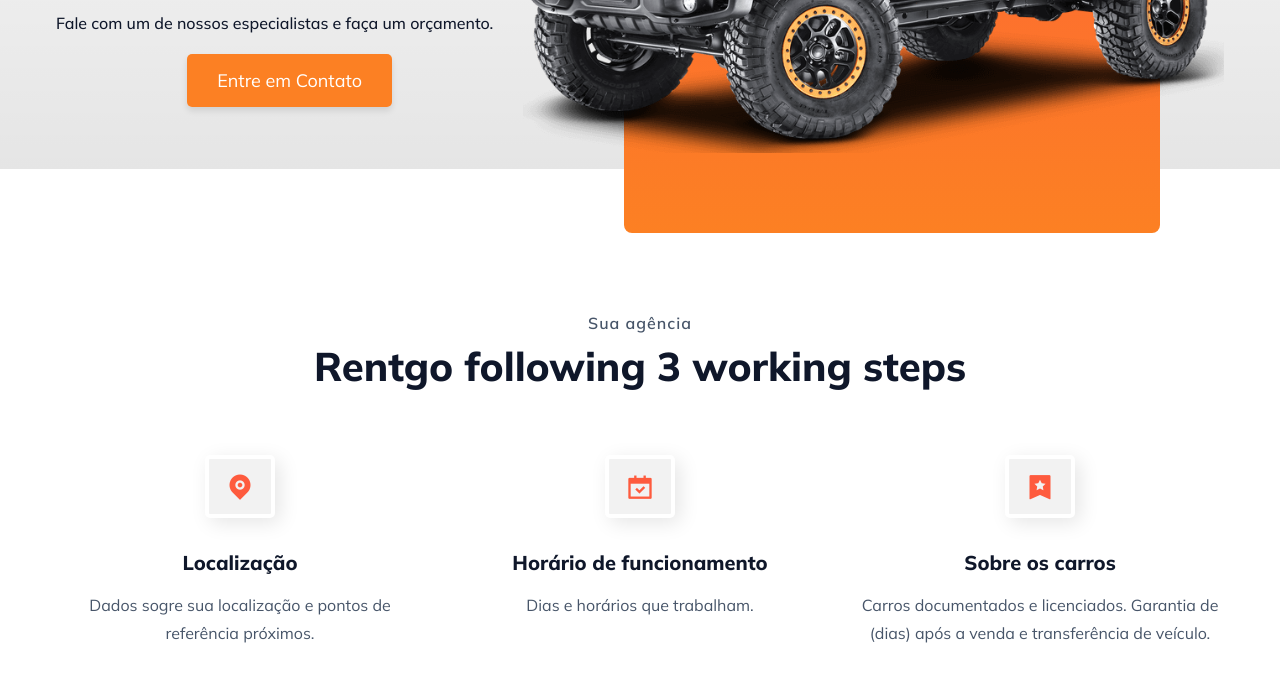
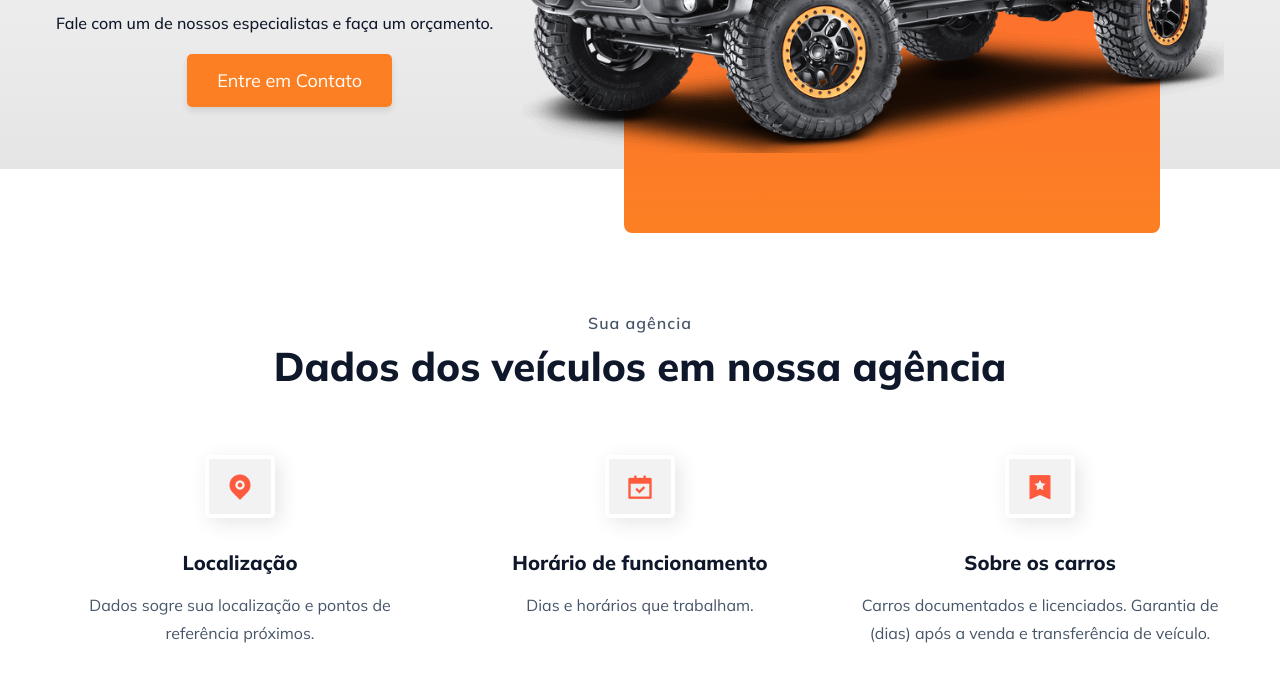
Before and after one commit to VRFontebasso/veicular, a plain HTML site: page index.html in a window 1280 px wide. Shown: the part 413-1094 px from the top of the page. Drawn offline with nearby package versions, Linux system fonts and the light colour scheme.

Commit message:
Update index.html

```diff
--- a/index.html
+++ b/index.html
@@ -729,7 +729,7 @@
 
     <section class="section__container steps__container" id="rent">
       <p class="section__subheader">Sua agência</p>
-      <h2 class="section__header">Rentgo following 3 working steps</h2>
+      <h2 class="section__header">Dados dos veículos em nossa agência</h2>
       <div class="steps__grid">
         <div class="steps__card">
           <span><i class="ri-map-pin-fill"></i></span>
```
